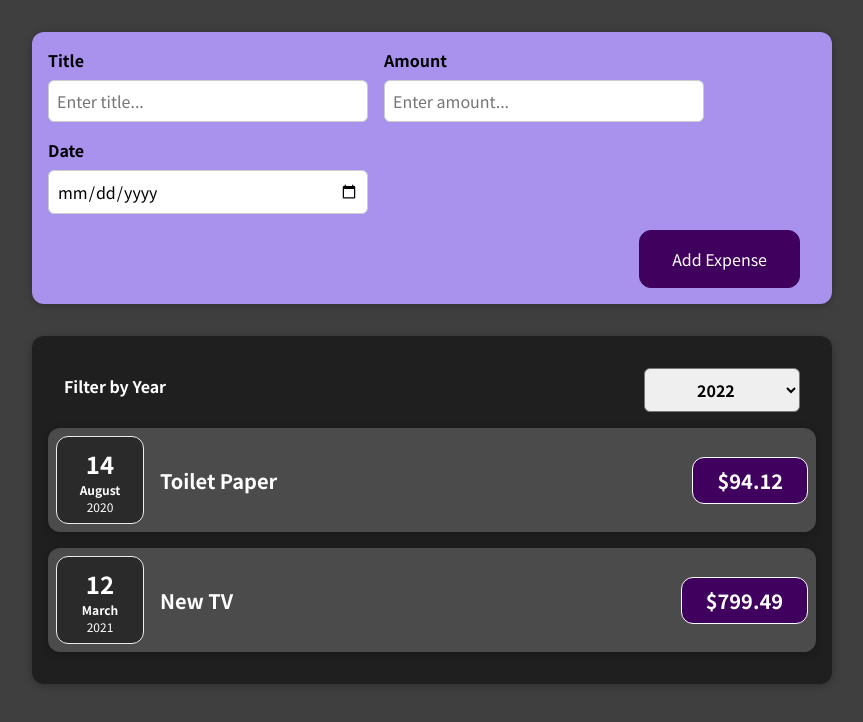
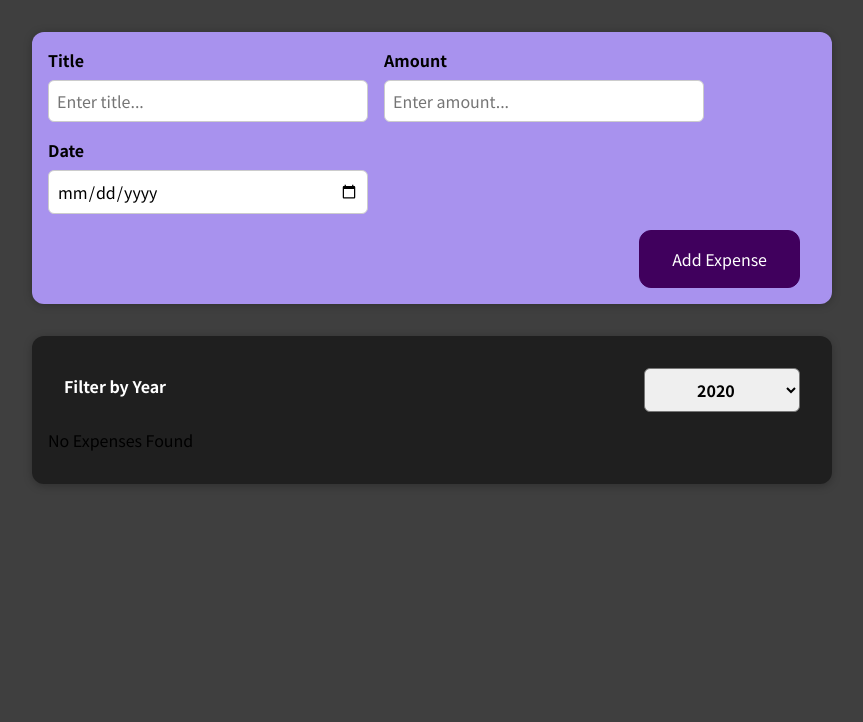
Before and after one commit to daniyalzafarm/react-expense-tracker, a React (Create React App) app: page / in a window 1280 px wide. Shown: the top 722 px of the page, without its empty margins (208-1071 px from the left). Built offline with nearby package versions, Linux system fonts and the light colour scheme.

Commit message:
Revision + Make Filter Workable

```diff
--- a/src/App.js
+++ b/src/App.js
@@ -1,8 +1,8 @@
+import { useState } from "react";
 import Expenses from "./components/Expenses/Expenses";
 import NewExpense from "./components/NewExpense/NewExpense";
 
-function App() {
-  const expenses = [
+const DUMMY_EXPENSES = [
   {
     id: "e1",
     title: "Toilet Paper",
@@ -23,10 +23,19 @@
     date: new Date(2021, 5, 12),
   },
 ];
-  const addExpenseHandler = (data) => {
-    console.log("In App.js");
-    console.log(data);
+
+function App() {
+  const [expenses, setExpenses] = useState(DUMMY_EXPENSES);
+
+  const addExpenseHandler = (expense) => {
+    // console.log("In App.js");
+    // console.log(expense);
+
+    setExpenses((prevExpenses) => {
+      return [expense, ...prevExpenses];
+    });
   };
+
   return (
     <div>
       <NewExpense onAddExpense={addExpenseHandler} />
--- a/src/components/Expenses/ExpenseDate.js
+++ b/src/components/Expenses/ExpenseDate.js
@@ -1,9 +1,11 @@
 import React from "react";
 import "./ExpenseDate.css";
+
 function ExpenseDate(props) {
   const month = props.date.toLocaleString("en-US", { month: "long" });
   const day = props.date.toLocaleString("en-US", { day: "2-digit" });
   const year = props.date.getFullYear();
+
   return (
     <div className="expense-date">
       <div className="expense-date__day">{day}</div>
--- a/src/components/Expenses/Expenses.js
+++ b/src/components/Expenses/Expenses.js
@@ -3,27 +3,70 @@
 import ExpenseItem from "./ExpenseItem";
 import "./Expenses.css";
 import ExpensesFilter from "./ExpensesFilter";
+
 function Expenses({ expenses }) {
-  const [filteredYear, setFilteredYear] = useState(2022);
+  const [filteredYear, setFilteredYear] = useState(2020);
+
   const filterChangeHandler = (selectedYear) => {
     setFilteredYear(selectedYear);
   };
+
+  const filteredExpenses = expenses.filter((expense) => {
+    return expense.date.getFullYear().toString() === filteredYear;
+  });
+
+  let expensesContent = <p>No Expenses Found</p>;
+
+  if (filteredExpenses.length > 0) {
+    {
+      expensesContent = filteredExpenses.map((expense) => (
+        <ExpenseItem
+          key={expense.id}
+          title={expense.title}
+          amount={expense.amount}
+          date={expense.date}
+        />
+      ));
+    }
+  }
   return (
     <Card className="expenses">
       <ExpensesFilter
         selected={filteredYear}
         onChangeFilter={filterChangeHandler}
       />
-      <ExpenseItem
-        title={expenses[0].title}
-        amount={expenses[0].amount}
-        date={expenses[0].date}
-      />
-      <ExpenseItem
+
+      {/* Use to Display Filtered Items of an array */}
+      {expensesContent}
+
+      {/* Used to Display Filtered Items of an array */}
+      {/* {filteredExpenses.length === 0 && <p>No Expenses Found</p>}
+      {filteredExpenses.length > 0 &&
+        filteredExpenses.map((expense) => (
+          <ExpenseItem
+            key={expense.id}
+            title={expense.title}
+            amount={expense.amount}
+            date={expense.date}
+          />
+        ))} */}
+
+      {/* Used to Display All Items in an array */}
+      {/* {expenses.map((expense) => (
+        <ExpenseItem
+          key={expense.id}
+          title={expense.title}
+          amount={expense.amount}
+          date={expense.date}
+        />
+      ))} */}
+
+      {/* Used to Display Individual Items */}
+      {/* <ExpenseItem
         title={expenses[1].title}
         amount={expenses[1].amount}
         date={expenses[1].date}
-      />
+      /> */}
     </Card>
   );
 }
--- a/src/components/Expenses/ExpensesFilter.js
+++ b/src/components/Expenses/ExpensesFilter.js
@@ -6,6 +6,7 @@
   const dropdownChangeHandler = (event) => {
     props.onChangeFilter(event.target.value);
   };
+
   return (
     <div className="expenses-filter">
       <div className="expenses-filter__control">
--- a/src/components/NewExpense/ExpenseForm.js
+++ b/src/components/NewExpense/ExpenseForm.js
@@ -34,6 +34,7 @@
     //   enteredAmount: event.target.value,
     // });
   };
+
   const dateChangeHandler = (event) => {
     setEnteredDate(event.target.value);
 
@@ -42,6 +43,7 @@
     //   enteredDate: event.target.value,
     // });
   };
+
   const formHandler = (event) => {
     event.preventDefault();
 
--- a/src/components/UI/Card.js
+++ b/src/components/UI/Card.js
@@ -2,6 +2,7 @@
 import "./Card.css";
 function Card(props) {
   const classes = "card " + props.className;
+
   return <div className={classes}>{props.children}</div>;
 }
 export default Card;
```
Lines whose indentation alone changed are shown as unchanged.
